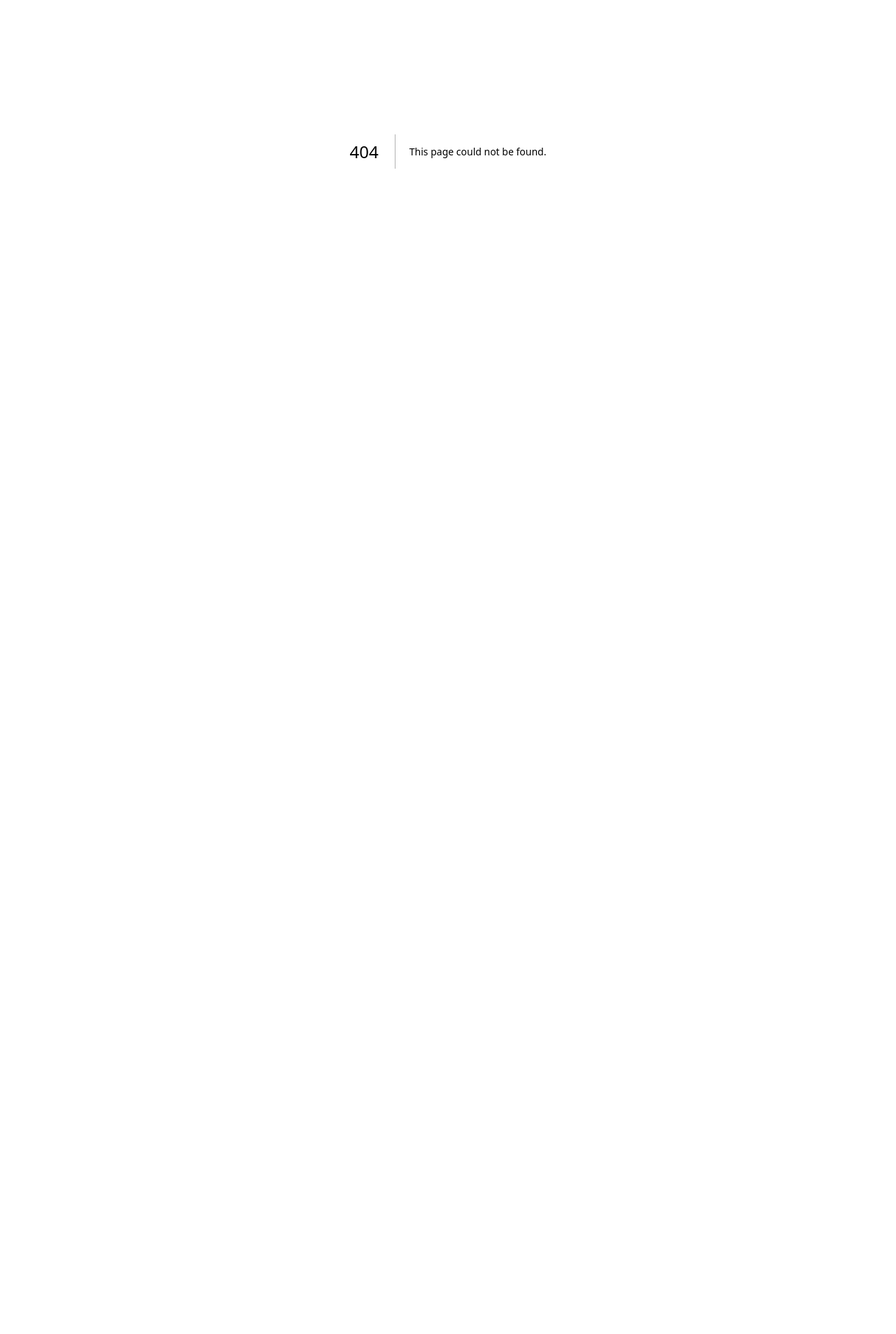
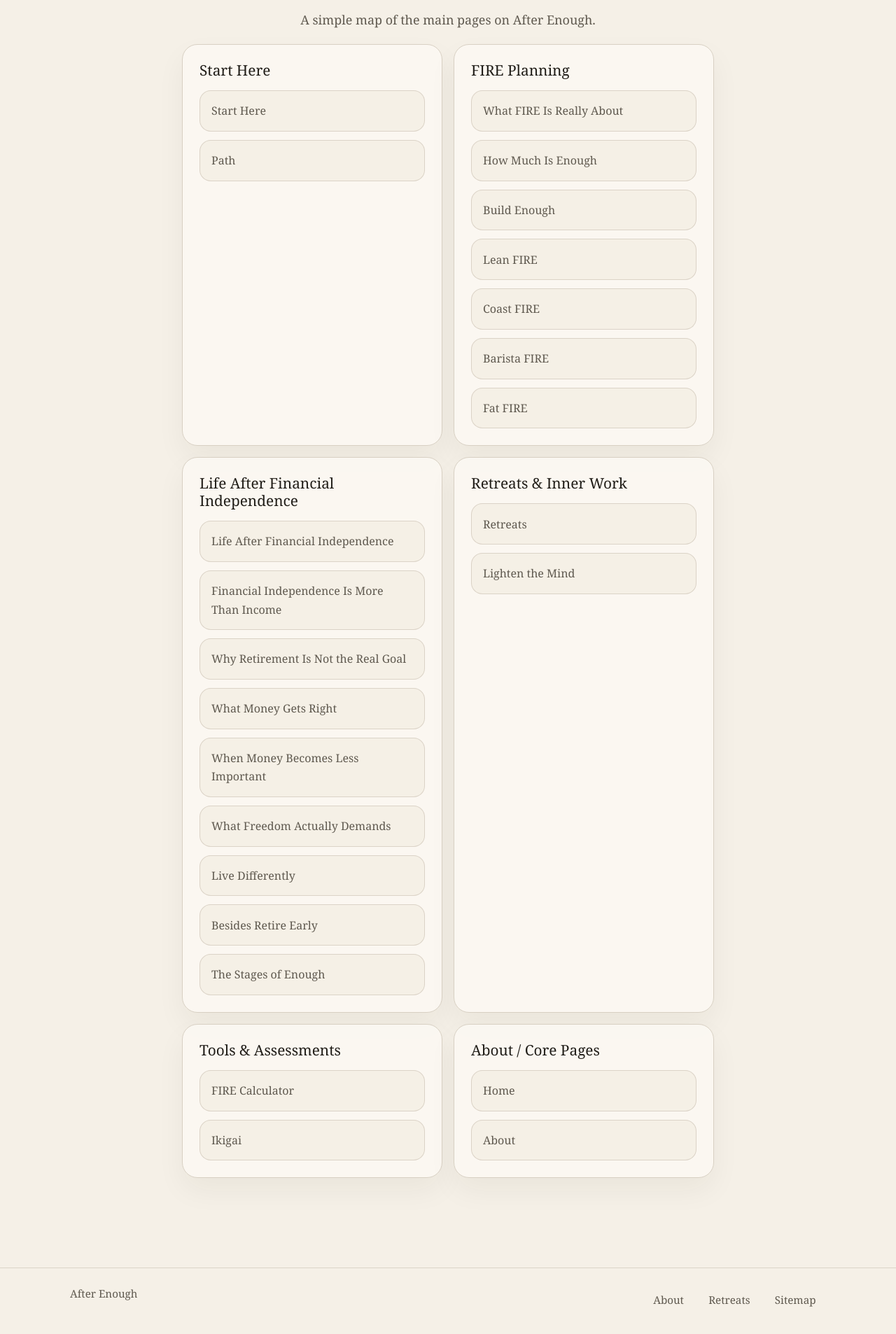
Before and after one commit to naveenniverthy/after-enough, a Next.js app: page /sitemap in a window 1280 px wide. Before the commit this address had no page. Shown: the part 304-2210 px from the top of the page at 70% size. Before the commit the page ends 984 px from the top, so only its background shows below. Built offline with nearby package versions, Linux system fonts and the light colour scheme.

Commit message:
Sitemap added

```diff
--- a/app/globals.css
+++ b/app/globals.css
@@ -531,6 +531,56 @@ ol {
   color: var(--text-soft);
 }
 
+.sitemap-page {
+  padding-bottom: 4rem;
+}
+
+.sitemap-grid {
+  display: grid;
+  gap: 1rem;
+  grid-template-columns: repeat(2, minmax(0, 1fr));
+}
+
+.sitemap-card {
+  padding: 1.5rem;
+  background: rgba(251, 248, 242, 0.96);
+  border: 1px solid var(--border);
+  border-radius: var(--radius);
+  box-shadow: var(--shadow);
+}
+
+.sitemap-card h2 {
+  margin: 0 0 1rem;
+  font-size: 1.3rem;
+  line-height: 1.2;
+  font-weight: 500;
+}
+
+.sitemap-links {
+  display: grid;
+  gap: 0.75rem;
+}
+
+.sitemap-link {
+  display: block;
+  padding: 0.95rem 1rem;
+  background: rgba(241, 234, 223, 0.58);
+  border: 1px solid rgba(216, 208, 195, 0.9);
+  border-radius: var(--radius-sm);
+  color: var(--text-soft);
+  transition: transform 180ms ease, border-color 180ms ease,
+    background-color 180ms ease, color 180ms ease;
+}
+
+.sitemap-link:hover,
+.sitemap-link:focus-visible {
+  transform: translateY(-1px);
+  border-color: var(--border-strong);
+  background: rgba(236, 228, 215, 0.88);
+  color: var(--text);
+  outline: none;
+}
+
 .site-footer {
   border-top: 1px solid rgba(216, 208, 195, 0.85);
 }
@@ -570,6 +620,10 @@ ol {
   .site-nav,
   .nav-links {
     justify-content: flex-start;
+  }
+
+  .sitemap-grid {
+    grid-template-columns: 1fr;
   }
 
   .site-main,
--- a/app/layout.jsx
+++ b/app/layout.jsx
@@ -64,6 +64,18 @@ export default function RootLayout({ children }) {
         </header>
 
         <main className="site-content">{children}</main>
+
+        <footer className="site-footer">
+          <div className="footer-inner">
+            <p>After Enough</p>
+
+            <nav className="nav-links" aria-label="Footer">
+              <Link href="/about">About</Link>
+              <Link href="/retreats">Retreats</Link>
+              <Link href="/sitemap">Sitemap</Link>
+            </nav>
+          </div>
+        </footer>
       </body>
     </html>
   );
--- /dev/null
+++ b/app/sitemap/page.jsx
@@ -0,0 +1,113 @@
+import Link from "next/link";
+import PageIntro from "../../components/PageIntro";
+
+export const metadata = {
+  title: "Sitemap",
+  description: "A simple map of the main pages on After Enough.",
+  alternates: {
+    canonical: "/sitemap",
+  },
+};
+
+const sitemapSections = [
+  {
+    title: "Start Here",
+    links: [
+      { href: "/start-here", label: "Start Here" },
+      { href: "/path", label: "Path" },
+    ],
+  },
+  {
+    title: "FIRE Planning",
+    links: [
+      { href: "/what-fire-is-really-about", label: "What FIRE Is Really About" },
+      { href: "/how-much-is-enough", label: "How Much Is Enough" },
+      { href: "/build-enough", label: "Build Enough" },
+      { href: "/lean-fire", label: "Lean FIRE" },
+      { href: "/coast-fire", label: "Coast FIRE" },
+      { href: "/barista-fire", label: "Barista FIRE" },
+      { href: "/fat-fire", label: "Fat FIRE" },
+    ],
+  },
+  {
+    title: "Life After Financial Independence",
+    links: [
+      {
+        href: "/life-after-financial-independence",
+        label: "Life After Financial Independence",
+      },
+      {
+        href: "/financial-independence-is-more-than-income",
+        label: "Financial Independence Is More Than Income",
+      },
+      {
+        href: "/why-retirement-is-not-the-real-goal",
+        label: "Why Retirement Is Not the Real Goal",
+      },
+      {
+        href: "/what-money-gets-right",
+        label: "What Money Gets Right",
+      },
+      {
+        href: "/when-money-becomes-less-important",
+        label: "When Money Becomes Less Important",
+      },
+      {
+        href: "/what-freedom-actually-demands",
+        label: "What Freedom Actually Demands",
+      },
+      { href: "/live-differently", label: "Live Differently" },
+      { href: "/besides-retire-early", label: "Besides Retire Early" },
+      { href: "/the-stages-of-enough", label: "The Stages of Enough" },
+    ],
+  },
+  {
+    title: "Retreats & Inner Work",
+    links: [
+      { href: "/retreats", label: "Retreats" },
+      { href: "/lighten-the-mind", label: "Lighten the Mind" },
+    ],
+  },
+  {
+    title: "Tools & Assessments",
+    links: [
+      { href: "/fire-calculator", label: "FIRE Calculator" },
+      { href: "/ikigai", label: "Ikigai" },
+    ],
+  },
+  {
+    title: "About / Core Pages",
+    links: [
+      { href: "/", label: "Home" },
+      { href: "/about", label: "About" },
+    ],
+  },
+];
+
+export default function SitemapPage() {
+  return (
+    <div className="container sitemap-page">
+      <PageIntro
+        eyebrow="Sitemap"
+        title="Sitemap"
+        intro="A simple map of the main pages on After Enough."
+      />
+
+      <div className="sitemap-grid">
+        {sitemapSections.map((section) => (
+          <section key={section.title} className="sitemap-card">
+            <h2>{section.title}</h2>
+
+            <div className="sitemap-links">
+              {section.links.map((link) => (
+                <Link key={link.href} href={link.href} className="sitemap-link">
+                  {link.label}
+                </Link>
+              ))}
+            </div>
+          </section>
+        ))}
+      </div>
+    </div>
+  );
+}
```
Also changed, not shown: app/sitemap.js (+59 -13 lines).
